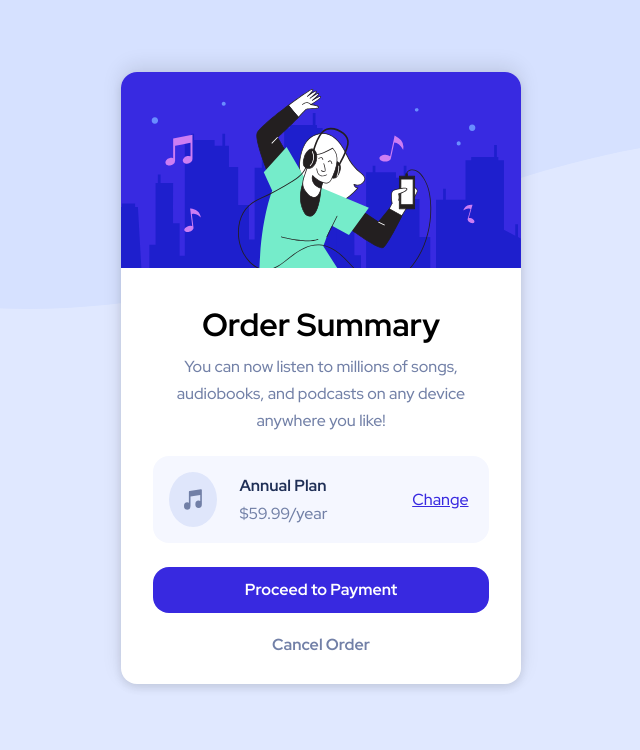
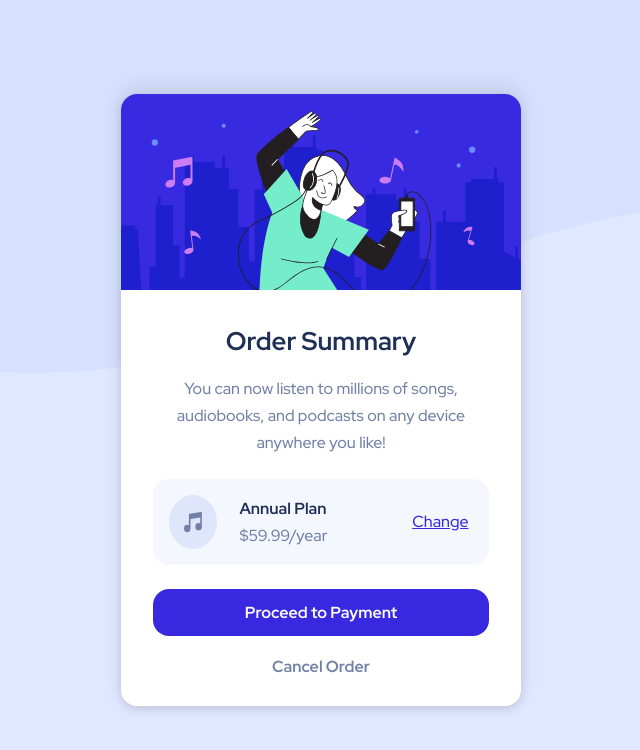
Before and after one commit to syzwnftr/order-summary-component, a plain HTML site: page index.html in a window 1280 px wide. Shown: the whole page, without its empty margins (319-959 px from the left). Drawn offline with Linux system fonts and the light colour scheme.

Commit message:
Change h2 to h1, font size for h1, body to display flex

```diff
--- a/style.css
+++ b/style.css
@@ -22,7 +22,7 @@ body {
   padding-bottom: 1rem;
 }
 
-.h2-order,
+.h1-order,
 .annual-text {
   color: hsl(223, 47%, 23%);
 }
@@ -46,8 +46,9 @@ body {
   padding: 1rem 2rem;
 }
 
-.h2-order {
+.h1-order {
   margin-bottom: 0.7rem;
+  font-size: 1.6rem;
 }
 
 .order-summary p {
@@ -130,12 +131,15 @@ body {
 @media (min-width: 27rem) {
   body {
     background-image: url("./images/pattern-background-desktop.svg");
-    background-position: top -8rem left 0;
+    background-position: top -4rem left 0;
+    min-height: 100vh;
+    display: flex;
+    justify-content: center;
+    align-items: center;
   }
 
   .container {
     max-width: 25rem;
-    margin: 4.5rem auto;
     padding-bottom: 1rem;
   }
 
```
